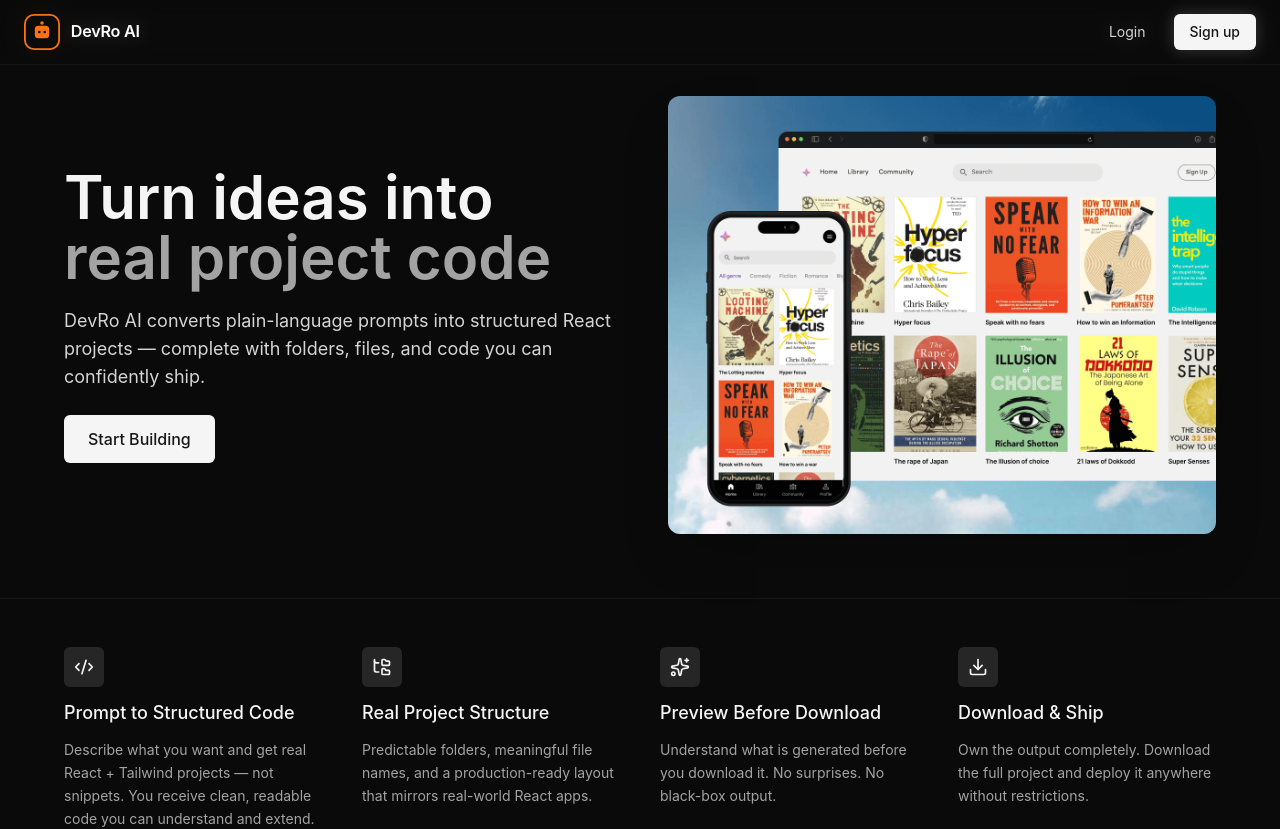
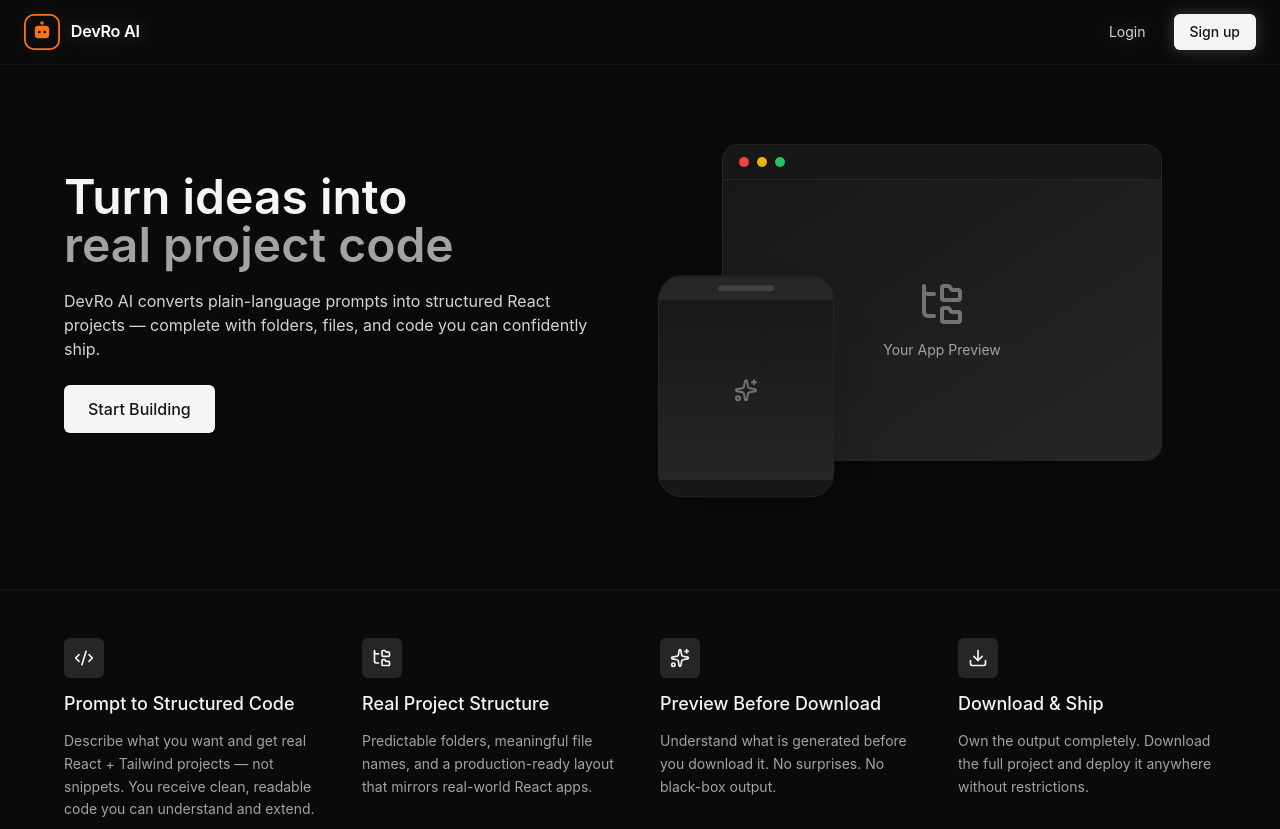
Before and after one commit to Rohitsaw6207/DevRo-AI, a React (Vite) app: page / in a window 1280 px wide. Shown: the top 829 px of the page. Built offline with nearby package versions, Linux system fonts and the light colour scheme.

Commit message:
add somes iamges

```diff
--- a/src/pages/Landing.jsx
+++ b/src/pages/Landing.jsx
@@ -47,7 +47,7 @@
       <Navbar />
 
       {/* HERO */}
-      <section className="relative px-6 pt-24 pb-16">
+      <section className="relative px-6 pt-36 pb-32">
         <div className="max-w-6xl mx-auto grid lg:grid-cols-2 gap-14 items-center">
 
           {/* LEFT */}
@@ -57,13 +57,13 @@
             transition={{ duration: 0.6 }}
             className="text-center lg:text-left"
           >
-            <h1 className="text-4xl sm:text-5xl lg:text-6xl font-semibold leading-tight mb-5">
+            <h1 className="text-3xl sm:text-4xl lg:text-5xl font-semibold leading-tight mb-5">
               Turn ideas into
               <br />
               <span className="text-neutral-400">real project code</span>
             </h1>
 
-            <p className="text-neutral-300 text-lg max-w-xl mx-auto lg:mx-0 mb-6">
+            <p className="text-neutral-300 text-base max-w-xl mx-auto lg:mx-0 mb-6">
               DevRo AI converts plain-language prompts into structured React projects —
               complete with folders, files, and code you can confidently ship.
             </p>
@@ -80,18 +80,64 @@
             </div>
           </motion.div>
 
-          {/* RIGHT — IMAGE (md+) */}
+          {/* RIGHT — FLOATING APP MOCKUP (md+) */}
           <motion.div
             initial={{ opacity: 0, x: 50 }}
             animate={{ opacity: 1, x: 0 }}
             transition={{ duration: 0.6 }}
-            className="hidden md:block"
+            className="relative hidden md:flex justify-center"
           >
-            <img
-              src="/product-preview.png"
-              alt="DevRo AI preview"
-              className="rounded-xl shadow-2xl"
-            />
+            <motion.div
+              animate={{ y: [0, -12, 0] }}
+              transition={{
+                duration: 6,
+                repeat: Infinity,
+                ease: 'easeInOut'
+              }}
+              className="relative"
+            >
+              {/* DESKTOP MOCKUP */}
+              <div className="w-[440px] rounded-2xl bg-neutral-900 border border-neutral-800 shadow-2xl overflow-hidden">
+                <div className="flex items-center gap-2 px-4 py-3 border-b border-neutral-800 bg-neutral-900">
+                  <div className="w-2.5 h-2.5 rounded-full bg-red-500" />
+                  <div className="w-2.5 h-2.5 rounded-full bg-yellow-500" />
+                  <div className="w-2.5 h-2.5 rounded-full bg-green-500" />
+                </div>
+
+                <div className="p-6 h-[280px] bg-gradient-to-br from-neutral-900 to-neutral-800 flex items-center justify-center">
+                  <div className="text-center">
+                    <FolderTree className="w-12 h-12 text-neutral-500 mx-auto mb-3" />
+                    <p className="text-sm text-neutral-400">
+                      Your App Preview
+                    </p>
+                  </div>
+                </div>
+              </div>
+
+              {/* MOBILE MOCKUP */}
+              <motion.div
+                animate={{ y: [0, -8, 0] }}
+                transition={{
+                  duration: 4,
+                  repeat: Infinity,
+                  ease: 'easeInOut',
+                  delay: 1
+                }}
+                className="absolute -bottom-10 -left-16 w-44"
+              >
+                <div className="rounded-3xl bg-neutral-900 border border-neutral-800 shadow-2xl overflow-hidden">
+                  <div className="h-6 bg-neutral-800 flex items-center justify-center">
+                    <div className="w-14 h-1.5 rounded-full bg-neutral-700" />
+                  </div>
+
+                  <div className="p-4 h-[180px] bg-gradient-to-b from-neutral-900 to-neutral-800 flex items-center justify-center">
+                    <Sparkles className="w-6 h-6 text-neutral-500" />
+                  </div>
+
+                  <div className="h-4 bg-neutral-900" />
+                </div>
+              </motion.div>
+            </motion.div>
           </motion.div>
 
         </div>
@@ -125,7 +171,6 @@
       <section className="px-6 py-16 border-t border-neutral-900">
         <div className="max-w-6xl mx-auto grid md:grid-cols-2 gap-14 items-center">
 
-          {/* LEFT */}
           <motion.div
             initial={{ opacity: 0, y: 16 }}
             whileInView={{ opacity: 1, y: 0 }}
@@ -153,7 +198,6 @@
             </motion.button>
           </motion.div>
 
-          {/* RIGHT — IMAGE (md+) */}
           <motion.div
             initial={{ opacity: 0, x: 50 }}
             whileInView={{ opacity: 1, x: 0 }}
```
Also changed, not shown: public/hero-image.png (added).
